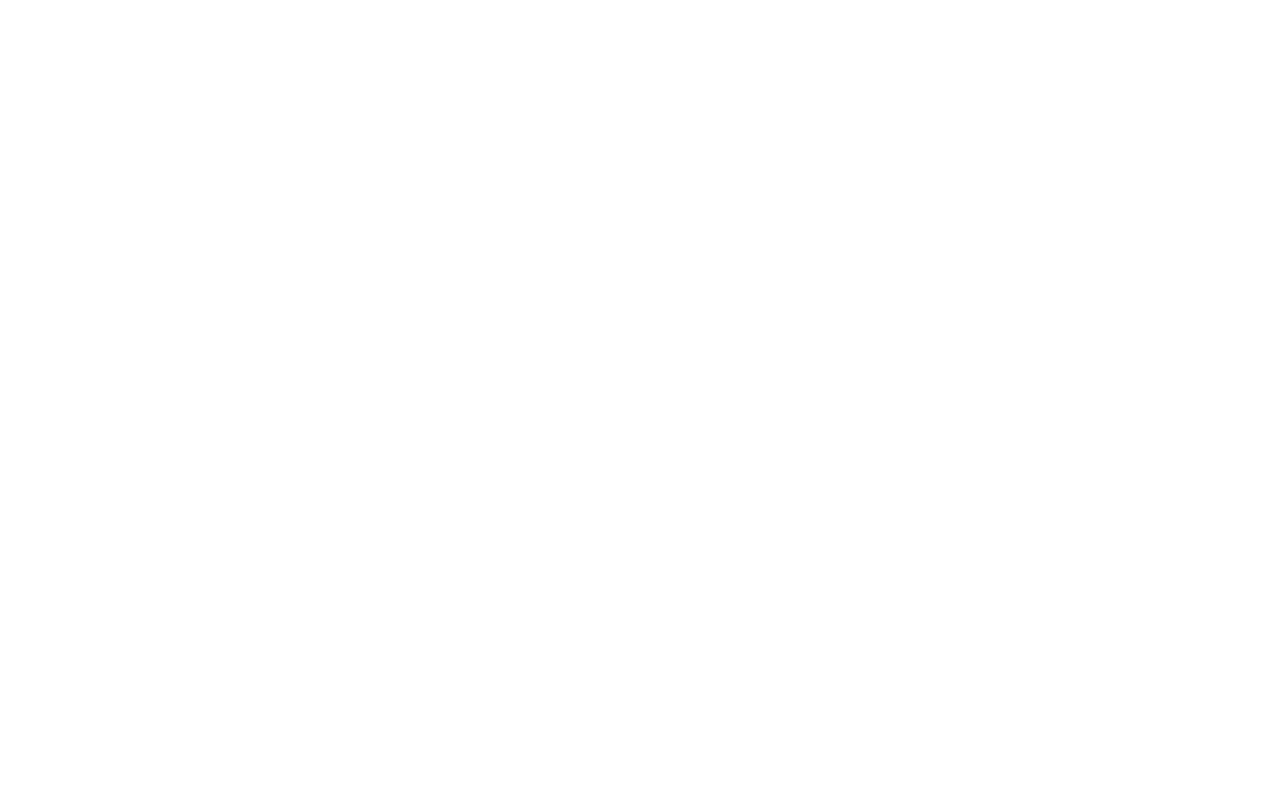
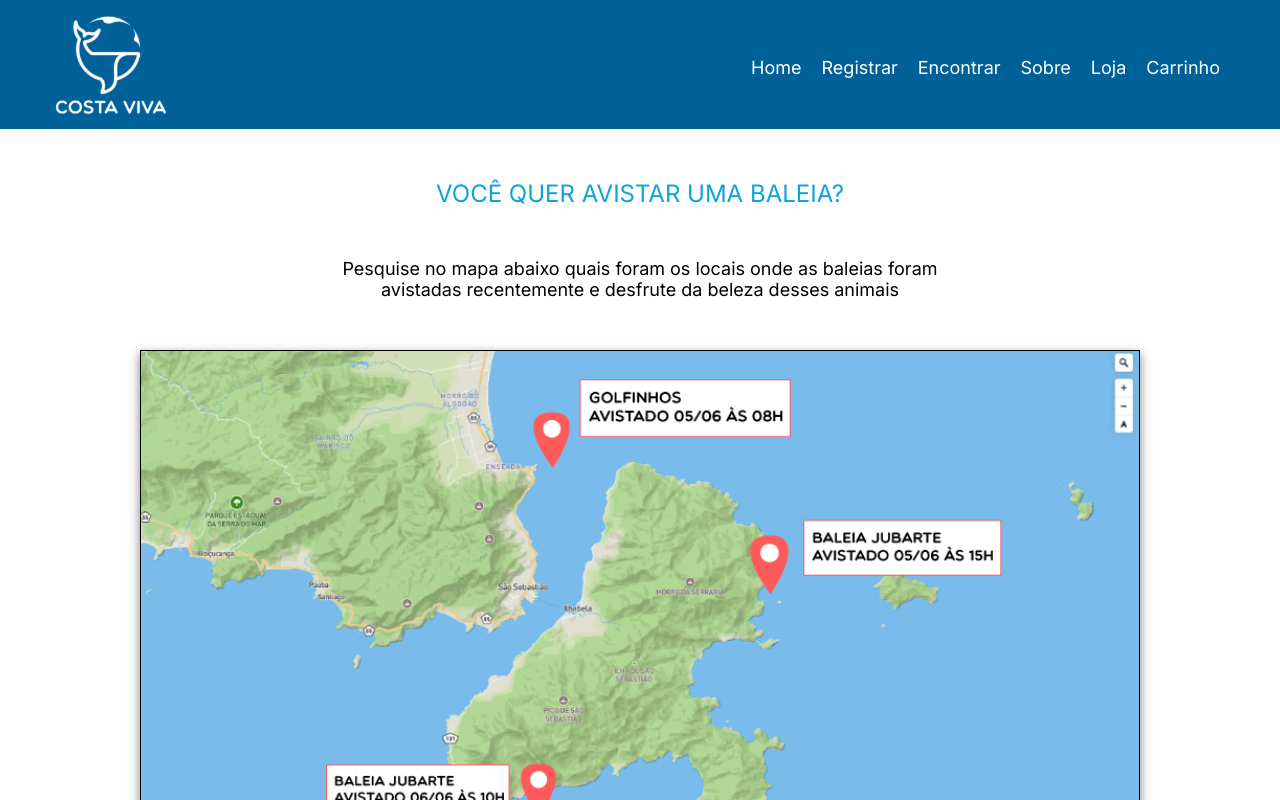
Before and after one commit to FIAP-SE/GlobalSolutions-CostaViva, a React (Vite) app: page /encontrar in a window 1280 px wide. Before the commit this address had no page. Shown: the top 800 px of the page. Built offline with nearby package versions, Linux system fonts and the light colour scheme.

Commit message:
Melhorias

```diff
--- a/src/App.tsx
+++ b/src/App.tsx
@@ -10,6 +10,7 @@ import PurchaseConfirmed from "./routes/Project/PurchaseConfirmed";
 import ProductDetails from "./routes/Project/ProductDetails";
 import About from "./routes/Project/About";
 import Register from "./routes/Project/Register";
+import Finding from "./routes/Project/Finding";
 
 export default function App() {
   return (
@@ -25,6 +26,7 @@ export default function App() {
         <Route path="/loja" element={<Store />} />
         <Route path="/produto/:id" element={<ProductDetails />} />
         <Route path="/compra_confirmada" element={<PurchaseConfirmed />} />
+        <Route path="/encontrar" element={<Finding />} />
         <Route path="/sobre" element={<About />} />
         <Route path="/registrar" element={<Register />} />
       </Routes>
--- a/src/routes/Project/About/index.tsx
+++ b/src/routes/Project/About/index.tsx
@@ -1,14 +1,41 @@
 import Footer from "../../../components/Footer";
 import ProjectHeader from "../../../components/ProjectHeader";
+import Sobre from "../../../assets/sobre.svg";
 import './styles.css';
 
 export default function About() {
 
-        return (
+    return (
         <>
             <main>
                 <ProjectHeader />
-
+                <section>
+                    <div className="blv-sobre-foto">
+                        <img src={Sobre} alt="Sobre" />
+                    </div>
+                </section>
+                <section className="blv-texto-section">
+                    <div className="blv-sobre-titulo">
+                        <h1>
+                            SOBRE O COSTA VIVA
+                        </h1>
+                    </div>
+                    <div className="blv-texto">
+                        <p>
+                            O projeto Costa Viva é uma solução tecnológica inovadora que visa abordar dois problemas críticos: o risco de extinção das baleias e a prática de turismo não sustentável. Atualmente, as populações de baleias são apenas uma fração do que eram antes da caça comercial no século XX, conforme destacado pela UNEP, e sua recuperação completa pode levar várias décadas. Além disso, o turismo de avistamento de baleias, embora contribua para a conscientização e preservação das espécies, pode ser prejudicial se não for realizado de forma sustentável.
+                        </p>
+                    </div>
+                    <div className="blv-texto">
+                        <p>
+                            O Costa Viva propõe uma abordagem responsável e consciente. Nossa plataforma permite que usuários descubram e compartilhem, em tempo real, os locais de avistamento de baleias, facilitando o planejamento de visitas sem comprometer a integridade dos ecossistemas marinhos.
+                        </p>
+                    </div>
+                    <div className="blv-texto">
+                        <p>
+                            Ao promover o turismo sustentável, o Costa Viva busca não apenas gerar receitas significativas para as comunidades costeiras, mas também transformar a experiência de avistamento em uma oportunidade de sensibilização e defesa da vida marinha. Através da nossa iniciativa, esperamos fomentar práticas turísticas responsáveis e reforçar a importância da preservação das baleias e de seus habitats naturais.
+                        </p>
+                    </div>
+                </section>
                 <Footer />
             </main>
         </>
--- a/src/routes/Project/About/styles.css
+++ b/src/routes/Project/About/styles.css
@@ -0,0 +1,19 @@
+.blv-sobre-foto img {
+    width: 100%;
+}
+
+.blv-sobre-titulo h1 {
+    color: #0FA3DB;
+    font-weight: 400;
+    text-align: center;
+    margin-top: 50px;
+    font-size: 40px;
+}
+
+.blv-texto {
+    text-align: center;
+    max-width: 700px;
+    margin: 0 auto;
+    margin-top: 40px;
+    font-size: 18px;
+}
--- a/src/routes/Project/Finding/index.tsx
+++ b/src/routes/Project/Finding/index.tsx
@@ -1,10 +1,29 @@
+import Footer from '../../../components/Footer';
+import ProjectHeader from '../../../components/ProjectHeader';
+import Mapa from "../../../assets/mapa.svg";
 import './styles.css';
 
 export default function Finding() {
 
     return (
-        <main>
-            <p>comece aqui</p>
-        </main>
+        <>
+            <ProjectHeader />
+            <section>
+                <div className='blv-mapa-titulo'>
+                    <h1>
+                    VOCÊ QUER AVISTAR UMA BALEIA?
+                    </h1>
+                </div>
+                <div className='blv-mapa-subtitulo'>
+                    <p>
+                    Pesquise no mapa abaixo quais foram os locais onde as baleias foram <br /> avistadas recentemente e desfrute da beleza desses animais
+                    </p>
+                </div>
+                <div className='blv-mapa'>
+                    <img src={Mapa} alt="Mapa" />
+                </div>
+            </section>
+            <Footer />
+        </>
     );
 }
--- a/src/routes/Project/Finding/styles.css
+++ b/src/routes/Project/Finding/styles.css
@@ -0,0 +1,26 @@
+.blv-mapa-titulo h1 {
+    color: #0FA3DB;
+    font-weight: 400;
+    text-align: center;
+    margin-top: 50px;
+}
+
+.blv-mapa-subtitulo p {
+    color: black;
+    font-size: 18px;
+    text-align: center;
+    margin-top: 50px;
+}
+
+.blv-mapa {
+    display: flex;
+    align-items: center;
+    justify-content: center;
+    margin-top: 50px;
+}
+
+.blv-mapa img {
+    width: 1000px;
+    border: 1px solid black;
+    box-shadow: 0px 4px 10px rgba(0, 0, 0, 0.5);
+}
```
Also changed, not shown: src/assets/mapa.svg (added), 1 other file (tests, documents, lock files or other folders).
